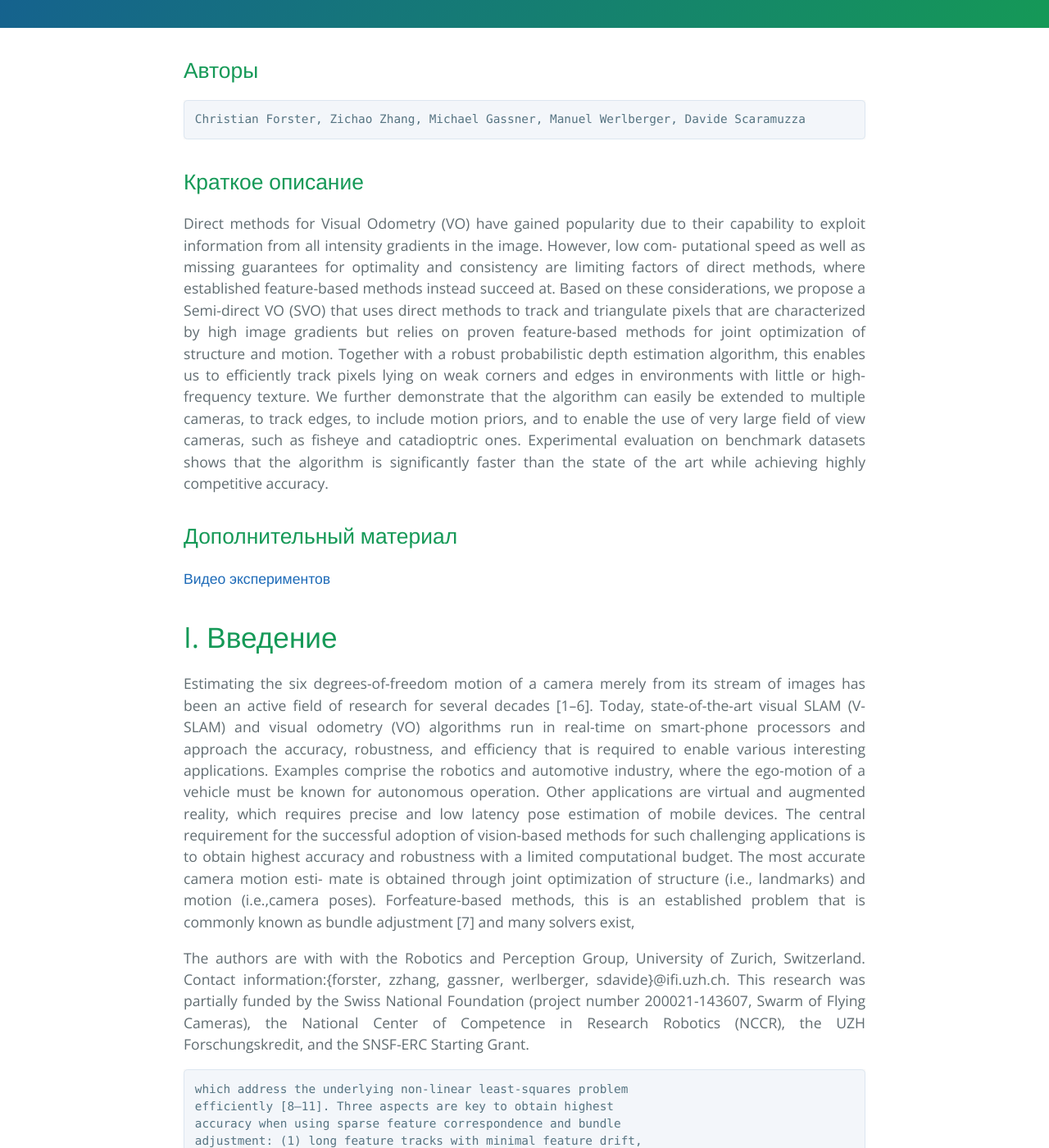
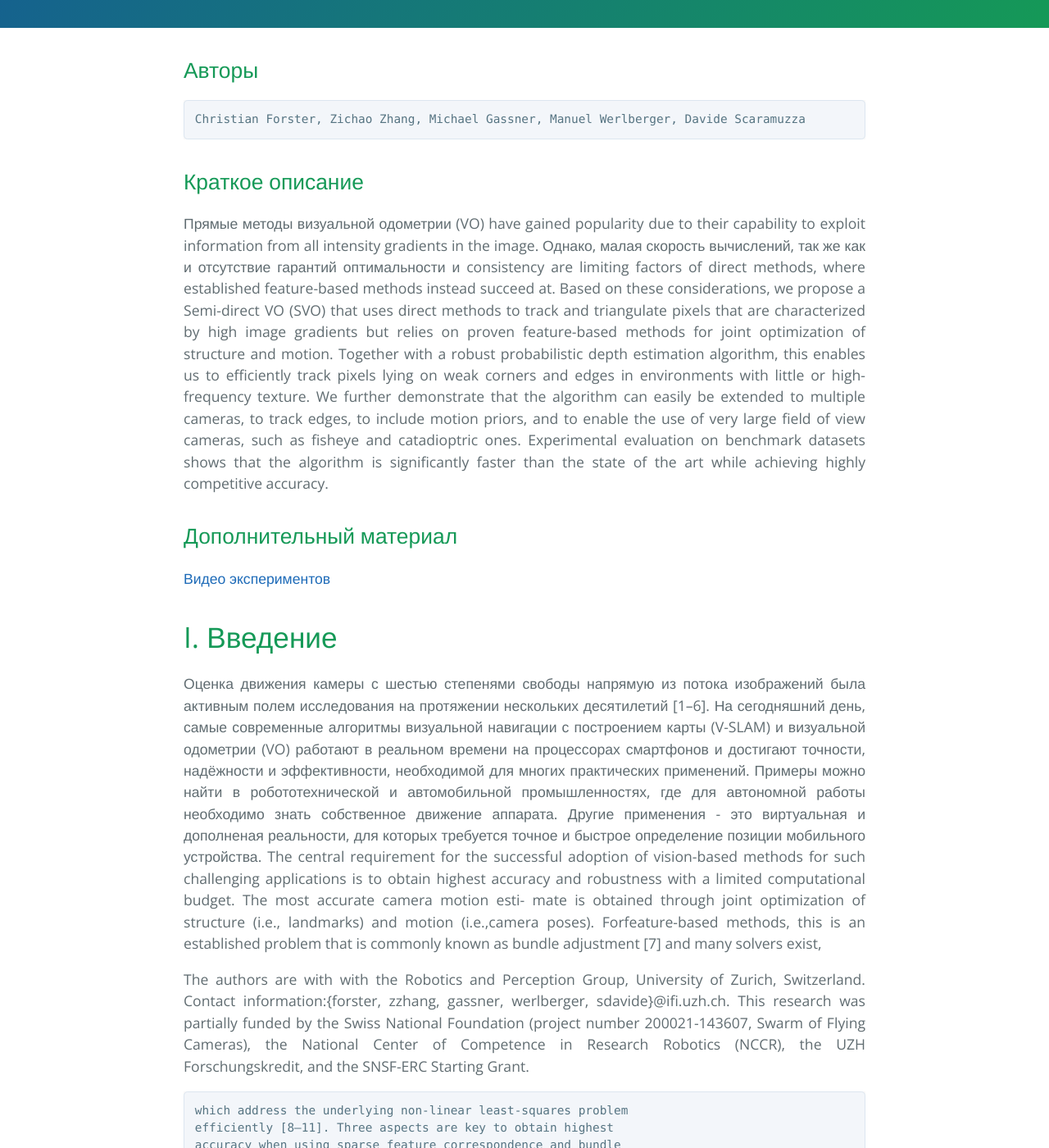
Before and after one commit to i-v-s/slam, a Jekyll site: the page built from svo2.md, in a window 1280 px wide and 1400 px high, scrolled down 458 px. Shown: the whole window at 82% size. Built offline with Jekyll 4.4.1, drawn with Linux system fonts in a browser that asks for light colours; our own code applies the rules of GitHub Pages for plain Markdown files.

Commit message:
Обновлено svo2.md

```diff
--- a/svo2.md
+++ b/svo2.md
@@ -7,11 +7,9 @@ Christian Forster, Zichao Zhang, Michael Gassner, Manuel Werlberger, Davide Scar
 
 ## Краткое описание
 
-Direct methods for Visual Odometry (VO) have
+Прямые методы визуальной одометрии (VO) have
 gained popularity due to their capability to exploit information
-from all intensity gradients in the image. However, low com-
-putational speed as well as missing guarantees for optimality
-and consistency are limiting factors of direct methods, where
+from all intensity gradients in the image. Однако, малая скорость вычислений, так же как и отсутствие гарантий оптимальности и consistency are limiting factors of direct methods, where
 established feature-based methods instead succeed at. Based on
 these considerations, we propose a Semi-direct VO (SVO) that
 uses direct methods to track and triangulate pixels that are
@@ -33,17 +31,8 @@ accuracy.
 
 # I. Введение
 
-Estimating the six degrees-of-freedom motion of a camera
-merely from its stream of images has been an active field
-of research for several decades [1–6]. Today, state-of-the-art
-visual SLAM (V-SLAM) and visual odometry (VO) algorithms
-run in real-time on smart-phone processors and approach
-the accuracy, robustness, and efficiency that is required to
-enable various interesting applications. Examples comprise the
-robotics and automotive industry, where the ego-motion of
-a vehicle must be known for autonomous operation. Other
-applications are virtual and augmented reality, which requires
-precise and low latency pose estimation of mobile devices.
+Оценка движения камеры с шестью степенями свободы напрямую из потока изображений была активным полем исследования на протяжении нескольких десятилетий [1–6]. На сегодняшний день, самые современные алгоритмы
+визуальной навигации с построением карты (V-SLAM) и визуальной одометрии (VO) работают в реальном времени на процессорах смартфонов и достигают точности, надёжности и эффективности, необходимой для многих практических применений. Примеры можно найти в робототехнической и автомобильной промышленностях, где для автономной работы необходимо знать собственное движение аппарата. Другие применения - это виртуальная и дополненая реальности, для которых требуется точное и быстрое определение позиции мобильного устройства.
 The central requirement for the successful adoption of
 vision-based methods for such challenging applications is
 to obtain highest accuracy and robustness with a limited
```
